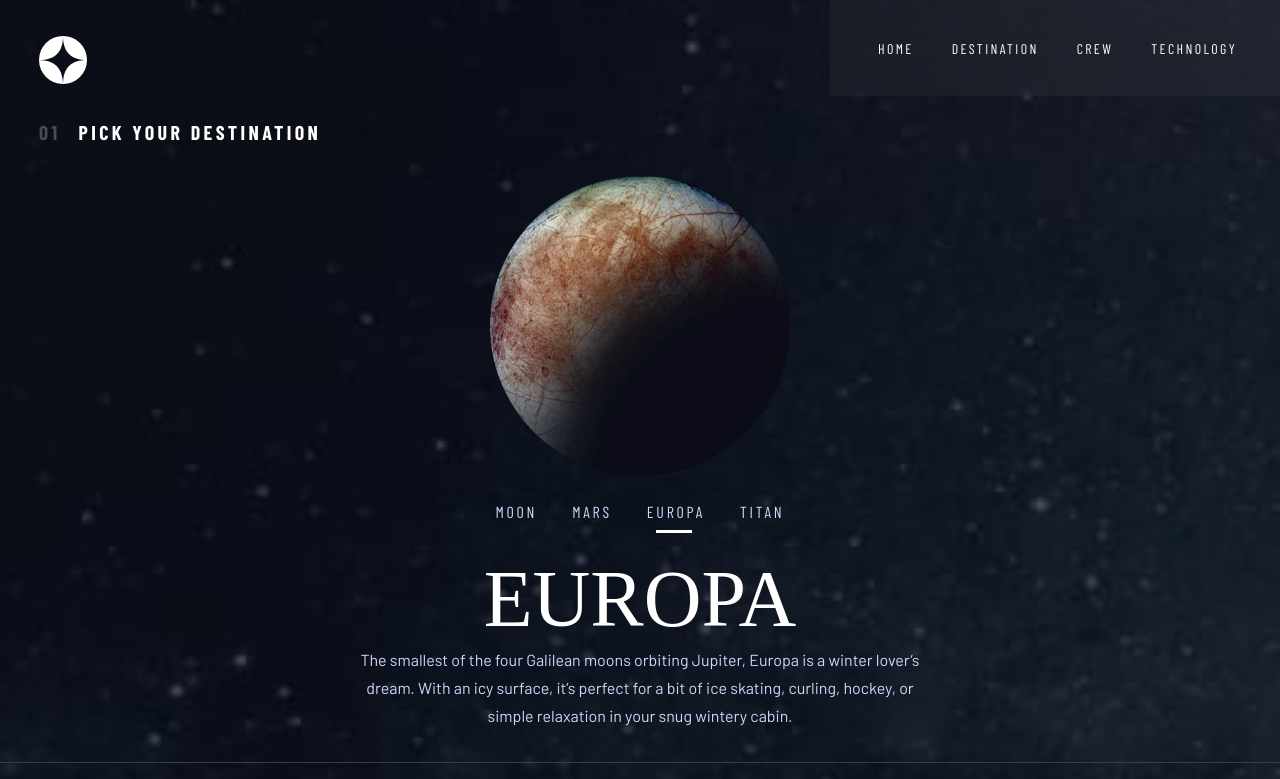
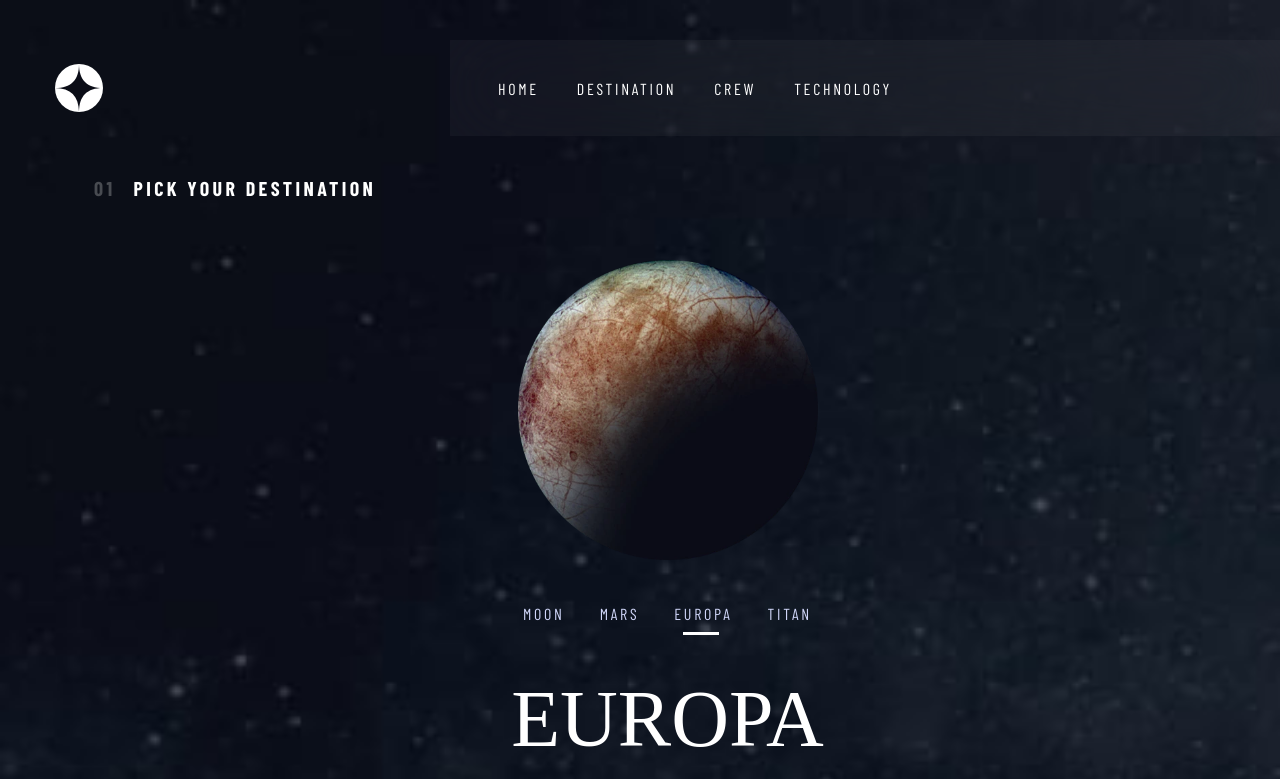
Before and after one commit to gigakhrz/Space-tourismo-website, a React (Vite) app: page /destinations/europa in a window 1280 px wide. Shown: the top 779 px of the page. Built offline with nearby package versions, Linux system fonts and the light colour scheme; a web font is replaced by a local one.

Commit message:
ginish tablet responsive and start desktop, on destination

```diff
--- a/src/Components/Destination.tsx
+++ b/src/Components/Destination.tsx
@@ -71,6 +71,10 @@ const DestinationContianer = styled.div`
   padding: 24px 24px 57px;
   @media screen and (min-width: 768px) {
     padding: 0;
+    gap: 50px;
+  }
+  @media screen and (min-width: 1024px) {
+    padding: 40px 0 0 55px;
   }
 
   .planetImg {
@@ -97,6 +101,11 @@ const HeaderDiv = styled.div`
   flex-direction: column;
   gap: 24px;
   align-items: center;
+
+  @media screen and (min-width: 768px) {
+    gap: 40px;
+    margin-bottom: 10px;
+  }
 
   span {
     display: flex;
@@ -199,6 +208,9 @@ const PlanetInfo = styled.div`
   justify-content: center;
   width: 100%;
   gap: 1px;
+  @media screen and (min-width: 768px) {
+    gap: 8px;
+  }
 
   h1 {
     color: white;
@@ -271,5 +283,6 @@ const DivCon = styled.div`
     flex-direction: row;
     max-width: 573px;
     gap: 11px;
+    margin-bottom: 62px;
   }
 `;
--- a/src/Components/Header/Header.tsx
+++ b/src/Components/Header/Header.tsx
@@ -8,12 +8,12 @@ const Header = (): JSX.Element => {
     <HeaderContainer>
       <img src={logo} alt="logo img" />
       <Burger />
-
       <NavBar>
         <Link to="">Home</Link>
         <Link to="">Destination</Link>
         <Link to="">Crew</Link>
         <Link to="">Technology</Link>
+        <hr />
       </NavBar>
     </HeaderContainer>
   );
@@ -29,6 +29,9 @@ const HeaderContainer = styled.div`
     @media screen and (min-width: 768px) {
       margin: 24px 0 0 39px;
     }
+    @media screen and (min-width: 1024px) {
+      margin: 0;
+    }
   }
 `;
 
@@ -43,8 +46,31 @@ const NavBar = styled.div`
   backdrop-filter: blur(40.7742px);
   aspect-ratio: 1.7;
   display: none;
+
+  hr {
+    width: 473px;
+    height: 1px;
+    border: none;
+    position: absolute;
+
+    background: #ffffff;
+    mix-blend-mode: normal;
+    opacity: 0.25;
+    display: none;
+
+    @media screen and (min-width: 1440px) {
+      display: block;
+      right: 800px;
+    }
+  }
+
   @media screen and (min-width: 768px) {
     display: flex;
+  }
+
+  @media screen and (min-width: 1024px) {
+    width: 830px;
+    position: relative;
   }
 
   a {
@@ -57,6 +83,11 @@ const NavBar = styled.div`
     letter-spacing: 2.36px;
     text-align: left;
     color: white;
+    @media screen and (min-width: 1024px) {
+      font-size: 16px;
+      line-height: 19px;
+      letter-spacing: 2.7px;
+    }
   }
 `;
 
```
